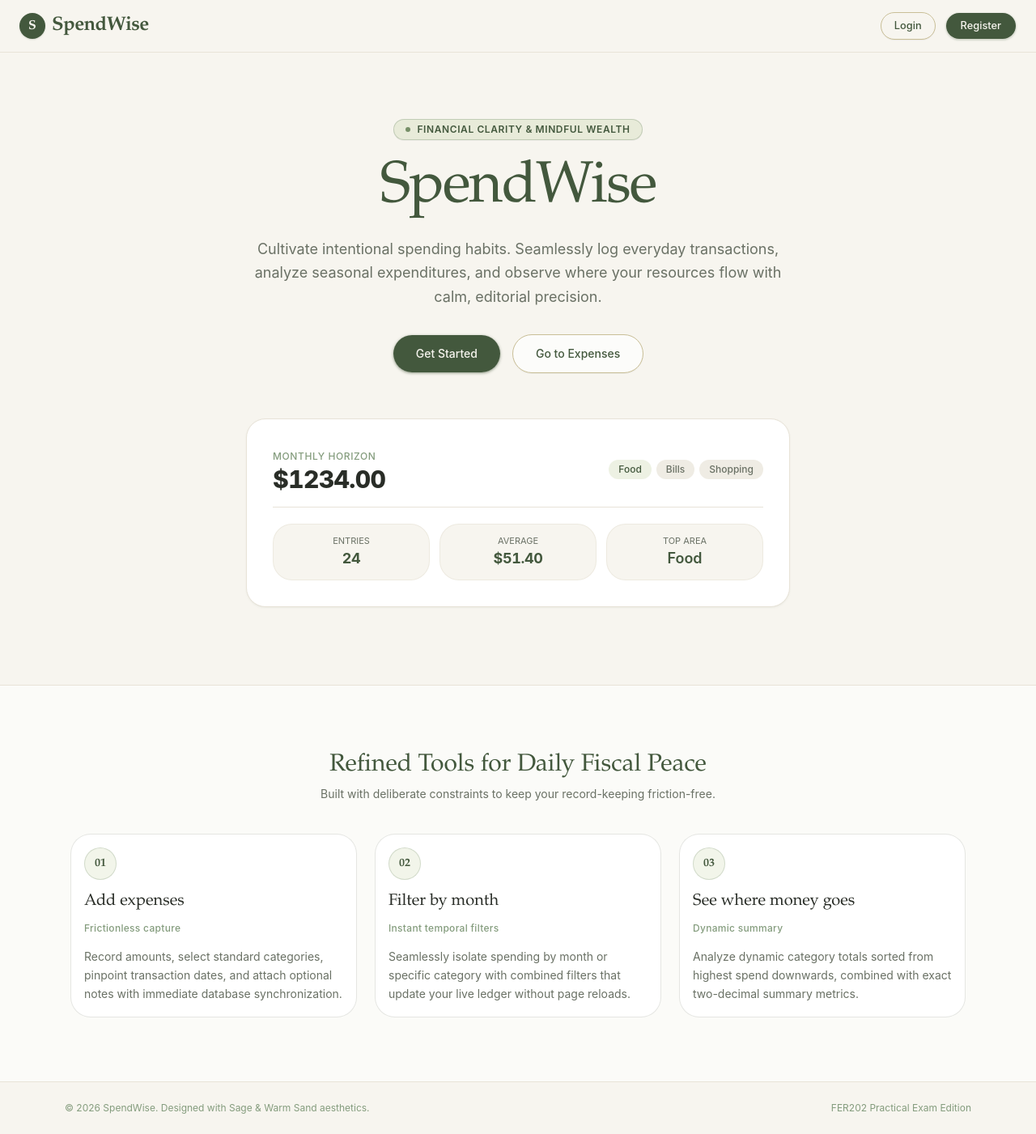
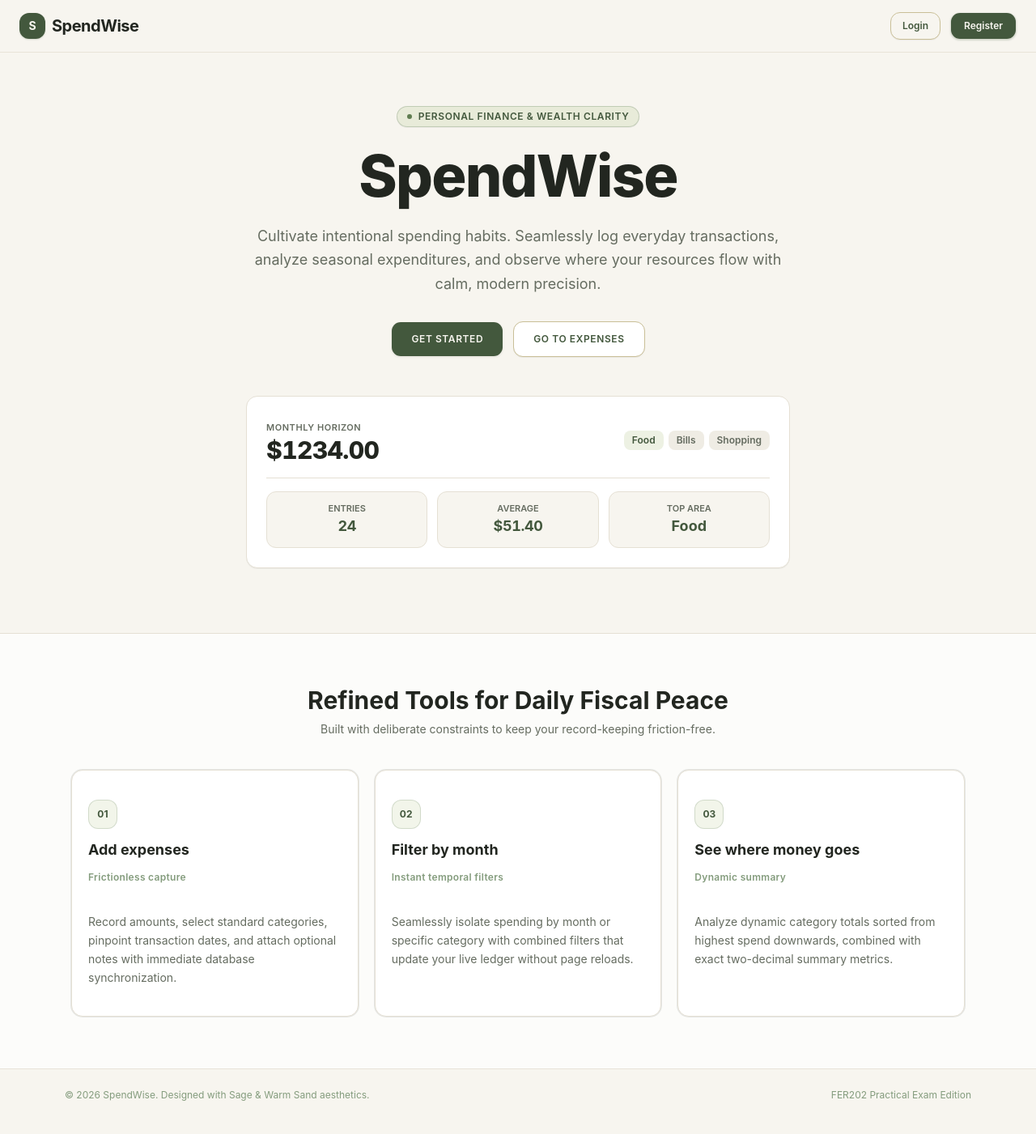
Before and after one commit to khanhlinhz2k4-max/fer202-spendwise, a Next.js app: page / in a window 1280 px wide. Shown: the whole page at 81% size. Built offline with nearby package versions, Linux system fonts and the light colour scheme; no server answers.

Commit message:
style(ui): switch to clean geometric sans typography, 12px corners and unified ledger table

```diff
--- a/app/page.tsx
+++ b/app/page.tsx
@@ -5,34 +5,34 @@ import { Button } from "@/components/ui/button";
 export default function HomePage() {
   return (
     <div className="min-h-[calc(100vh-4rem)] flex flex-col justify-between">
-      {/* Hero Section with Editorial FinTech Aesthetic */}
-      <section className="max-w-6xl mx-auto px-4 sm:px-6 pt-12 pb-16 lg:pt-20 lg:pb-24 w-full">
+      {/* Hero Section with Modern FinTech Aesthetic */}
+      <section className="max-w-6xl mx-auto px-4 sm:px-6 pt-12 pb-16 lg:pt-16 lg:pb-20 w-full">
         <div className="text-center max-w-3xl mx-auto space-y-6">
           {/* Overline Badge */}
-          <div className="inline-flex items-center gap-2 px-3.5 py-1 rounded-full bg-[#D3DCBA]/40 border border-[#849C7D]/40 text-xs font-semibold tracking-wider text-[#43583D] uppercase shadow-2xs">
-            <span className="w-1.5 h-1.5 rounded-full bg-[#607D51] animate-pulse" />
-            Financial Clarity & Mindful Wealth
+          <div className="inline-flex items-center gap-2 px-3 py-1 rounded-full bg-[#D3DCBA]/40 border border-[#849C7D]/40 text-xs font-semibold tracking-wider text-[#43583D] uppercase shadow-2xs">
+            <span className="w-1.5 h-1.5 rounded-full bg-[#607D51]" />
+            Personal Finance & Wealth Clarity
           </div>
 
           {/* Main Title - Strictly Compliant with data-testid="home-title" and exact text SpendWise */}
           <h1
             data-testid="home-title"
-            className="font-serif text-5xl sm:text-6xl lg:text-7xl font-normal tracking-tight text-[#43583D] leading-none"
+            className="text-5xl sm:text-6xl lg:text-7xl font-extrabold tracking-tight text-[#222620] leading-none"
           >
             SpendWise
           </h1>
 
           {/* Application Description */}
-          <p className="text-base sm:text-lg text-[#6A7165] max-w-2xl mx-auto font-sans leading-relaxed">
-            Cultivate intentional spending habits. Seamlessly log everyday transactions, analyze seasonal expenditures, and observe where your resources flow with calm, editorial precision.
+          <p className="text-base sm:text-lg text-[#656C60] max-w-2xl mx-auto font-sans leading-relaxed">
+            Cultivate intentional spending habits. Seamlessly log everyday transactions, analyze seasonal expenditures, and observe where your resources flow with calm, modern precision.
           </p>
 
           {/* Call to Actions */}
-          <div className="pt-2 flex flex-wrap justify-center gap-3.5">
+          <div className="pt-2 flex flex-wrap justify-center gap-3">
             <Link href="/register">
               <Button
                 size="lg"
-                className="rounded-full bg-[#43583D] hover:bg-[#607D51] text-[#F7F5EF] px-7 h-12 text-sm font-medium shadow-sm shadow-[#43583D]/25 transition-all active:scale-95"
+                className="rounded-lg bg-[#43583D] hover:bg-[#607D51] text-[#F7F5EF] px-6 h-11 text-xs font-semibold uppercase tracking-wider shadow-xs transition-all active:scale-95 cursor-pointer"
               >
                 Get Started
               </Button>
@@ -41,7 +41,7 @@ export default function HomePage() {
               <Button
                 variant="outline"
                 size="lg"
-                className="rounded-full border-[#C9BF97] bg-white/70 text-[#43583D] hover:bg-[#D3DCBA]/30 hover:border-[#607D51] px-7 h-12 text-sm font-medium transition-all active:scale-95 shadow-2xs"
+                className="rounded-lg border-[#C9BF97] bg-white text-[#43583D] hover:bg-[#D3DCBA]/30 hover:border-[#607D51] px-6 h-11 text-xs font-semibold uppercase tracking-wider transition-all active:scale-95 shadow-2xs cursor-pointer"
               >
                 Go to Expenses
               </Button>
@@ -49,88 +49,88 @@ export default function HomePage() {
           </div>
         </div>
 
-        {/* Editorial Visual Component: Tasteful Journal Preview Card */}
-        <div className="mt-14 max-w-2xl mx-auto rounded-3xl bg-white border border-[#E8E3D8] p-6 sm:p-8 shadow-sm shadow-[#43583D]/5">
-          <div className="flex items-center justify-between border-b border-[#E8E3D8] pb-4 mb-5">
+        {/* Visual Component: Modern Ledger Preview Card */}
+        <div className="mt-12 max-w-2xl mx-auto rounded-xl bg-white border border-[#E5E0D4] p-5 sm:p-6 shadow-2xs">
+          <div className="flex items-center justify-between border-b border-[#E5E0D4] pb-4 mb-4">
             <div className="space-y-0.5">
-              <span className="text-xs uppercase tracking-wider text-[#849C7D] font-medium">Monthly Horizon</span>
-              <p className="font-numeric text-3xl font-extrabold tracking-tight text-[#292D27] tabular-nums">$1234.00</p>
+              <span className="text-[11px] uppercase tracking-wider text-[#656C60] font-semibold">Monthly Horizon</span>
+              <p className="font-numeric text-3xl font-extrabold tracking-tight text-[#222620] tabular-nums">$1234.00</p>
             </div>
             <div className="flex gap-1.5">
-              <span className="px-3 py-1 rounded-full bg-[#D3DCBA]/40 text-[#43583D] text-xs font-medium">Food</span>
-              <span className="px-3 py-1 rounded-full bg-[#EFECE4] text-[#6A7165] text-xs font-medium">Bills</span>
-              <span className="px-3 py-1 rounded-full bg-[#EFECE4] text-[#6A7165] text-xs font-medium">Shopping</span>
+              <span className="px-2.5 py-1 rounded-md bg-[#D3DCBA]/40 text-[#43583D] text-xs font-semibold">Food</span>
+              <span className="px-2.5 py-1 rounded-md bg-[#EFECE4] text-[#656C60] text-xs font-semibold">Bills</span>
+              <span className="px-2.5 py-1 rounded-md bg-[#EFECE4] text-[#656C60] text-xs font-semibold">Shopping</span>
             </div>
           </div>
           <div className="grid grid-cols-3 gap-3 text-center">
-            <div className="p-3 rounded-2xl bg-[#F7F5EF] border border-[#E8E3D8]/60">
-              <span className="block text-[11px] text-[#6A7165] uppercase">Entries</span>
+            <div className="p-3 rounded-lg bg-[#F7F5EF] border border-[#E5E0D4]">
+              <span className="block text-[11px] text-[#656C60] uppercase font-semibold">Entries</span>
               <span className="text-lg font-numeric font-bold text-[#43583D] tabular-nums">24</span>
             </div>
-            <div className="p-3 rounded-2xl bg-[#F7F5EF] border border-[#E8E3D8]/60">
-              <span className="block text-[11px] text-[#6A7165] uppercase">Average</span>
+            <div className="p-3 rounded-lg bg-[#F7F5EF] border border-[#E5E0D4]">
+              <span className="block text-[11px] text-[#656C60] uppercase font-semibold">Average</span>
               <span className="text-lg font-numeric font-bold text-[#43583D] tabular-nums">$51.40</span>
             </div>
-            <div className="p-3 rounded-2xl bg-[#F7F5EF] border border-[#E8E3D8]/60">
-              <span className="block text-[11px] text-[#6A7165] uppercase">Top Area</span>
-              <span className="text-lg font-semibold text-[#43583D]">Food</span>
+            <div className="p-3 rounded-lg bg-[#F7F5EF] border border-[#E5E0D4]">
+              <span className="block text-[11px] text-[#656C60] uppercase font-semibold">Top Area</span>
+              <span className="text-lg font-bold text-[#43583D]">Food</span>
             </div>
           </div>
         </div>
       </section>
 
       {/* Feature Cards Grid Section */}
-      <section className="bg-white/60 border-t border-[#E8E3D8] py-14 lg:py-20">
+      <section className="bg-white/70 border-t border-[#E5E0D4] py-14 lg:py-16">
         <div className="max-w-6xl mx-auto px-4 sm:px-6">
           <div className="text-center max-w-xl mx-auto mb-10 space-y-2">
-            <h2 className="font-serif text-2xl sm:text-3xl text-[#43583D]">Refined Tools for Daily Fiscal Peace</h2>
-            <p className="text-sm text-[#6A7165]">Built with deliberate constraints to keep your record-keeping friction-free.</p>
+            <h2 className="text-2xl sm:text-3xl font-bold text-[#222620]">Refined Tools for Daily Fiscal Peace</h2>
+            <p className="text-sm text-[#656C60]">Built with deliberate constraints to keep your record-keeping friction-free.</p>
           </div>
 
-          <div className="grid grid-cols-1 md:grid-cols-3 gap-6">
+          <div className="grid grid-cols-1 md:grid-cols-3 gap-5">
             {/* Feature 1 */}
-            <Card className="rounded-2xl border-[#E8E3D8] bg-white hover:border-[#849C7D] transition-all hover:shadow-md hover:shadow-[#43583D]/5 group">
-              <CardHeader className="space-y-2">
-                <div className="w-10 h-10 rounded-xl bg-[#D3DCBA]/30 border border-[#849C7D]/30 flex items-center justify-center text-[#43583D] font-serif font-semibold text-sm group-hover:bg-[#43583D] group-hover:text-white transition-colors">
+            <Card className="rounded-xl border border-[#E5E0D4] bg-white hover:border-[#849C7D] transition-all hover:shadow-xs group">
+              <CardHeader className="space-y-2 p-5">
+                <div className="w-9 h-9 rounded-lg bg-[#D3DCBA]/30 border border-[#849C7D]/30 flex items-center justify-center text-[#43583D] font-bold text-xs group-hover:bg-[#43583D] group-hover:text-white transition-colors">
                   01
                 </div>
-                <CardTitle className="font-serif text-xl text-[#292D27]">Add expenses</CardTitle>
-                <CardDescription className="text-xs text-[#849C7D] font-medium tracking-wide">Frictionless capture</CardDescription>
+                <CardTitle className="text-lg font-bold text-[#222620]">Add expenses</CardTitle>
+                <CardDescription className="text-xs text-[#849C7D] font-semibold tracking-wide">Frictionless capture</CardDescription>
               </CardHeader>
-              <CardContent>
-                <p className="text-sm text-[#6A7165] leading-relaxed">
+              <CardContent className="px-5 pb-5 pt-0">
+                <p className="text-sm text-[#656C60] leading-relaxed">
                   Record amounts, select standard categories, pinpoint transaction dates, and attach optional notes with immediate database synchronization.
                 </p>
               </CardContent>
             </Card>
 
             {/* Feature 2 */}
-            <Card className="rounded-2xl border-[#E8E3D8] bg-white hover:border-[#849C7D] transition-all hover:shadow-md hover:shadow-[#43583D]/5 group">
-              <CardHeader className="space-y-2">
-                <div className="w-10 h-10 rounded-xl bg-[#D3DCBA]/30 border border-[#849C7D]/30 flex items-center justify-center text-[#43583D] font-serif font-semibold text-sm group-hover:bg-[#43583D] group-hover:text-white transition-colors">
+            <Card className="rounded-xl border border-[#E5E0D4] bg-white hover:border-[#849C7D] transition-all hover:shadow-xs group">
+              <CardHeader className="space-y-2 p-5">
+                <div className="w-9 h-9 rounded-lg bg-[#D3DCBA]/30 border border-[#849C7D]/30 flex items-center justify-center text-[#43583D] font-bold text-xs group-hover:bg-[#43583D] group-hover:text-white transition-colors">
                   02
                 </div>
-                <CardTitle className="font-serif text-xl text-[#292D27]">Filter by month</CardTitle>
-                <CardDescription className="text-xs text-[#849C7D] font-medium tracking-wide">Instant temporal filters</CardDescription>
+                <CardTitle className="text-lg font-bold text-[#222620]">Filter by month</CardTitle>
+                <CardDescription className="text-xs text-[#849C7D] font-semibold tracking-wide">Instant temporal filters</CardDescription>
               </CardHeader>
-              <CardContent>
-                <p className="text-sm text-[#6A7165] leading-relaxed">
+              <CardContent className="px-5 pb-5 pt-0">
+                <p className="text-sm text-[#656C60] leading-relaxed">
                   Seamlessly isolate spending by month or specific category with combined filters that update your live ledger without page reloads.
                 </p>
               </CardContent>
             </Card>
 
             {/* Feature 3 */}
-            <Card className="rounded-2xl border-[#E8E3D8] bg-white hover:border-[#849C7D] transition-all hover:shadow-md hover:shadow-[#43583D]/5 group">
-              <CardHeader className="space-y-2">
-                <div className="w-10 h-10 rounded-xl bg-[#D3DCBA]/30 border border-[#849C7D]/30 flex items-center justify-center text-[#43583D] font-serif font-semibold text-sm group-hover:bg-[#43583D] group-hover:text-white transition-colors">
+            <Card className="rounded-xl border border-[#E5E0D4] bg-white hover:border-[#849C7D] transition-all hover:shadow-xs group">
+              <CardHeader className="space-y-2 p-5">
+                <div className="w-9 h-9 rounded-lg bg-[#D3DCBA]/30 border border-[#849C7D]/30 flex items-center justify-center text-[#43583D] font-bold text-xs group-hover:bg-[#43583D] group-hover:text-white transition-colors">
                   03
                 </div>
-                <CardTitle className="font-serif text-xl text-[#292D27]">See where money goes</CardTitle>
-                <CardDescription className="text-xs text-[#849C7D] font-medium tracking-wide">Dynamic summary</CardDescription>
+                <CardTitle className="text-lg font-bold text-[#222620]">See where money goes</CardTitle>
+                <CardDescription className="text-xs text-[#849C7D] font-semibold tracking-wide">Dynamic summary</CardDescription>
               </CardHeader>
-              <CardContent>
-                <p className="text-sm text-[#6A7165] leading-relaxed">
+              <CardContent className="px-5 pb-5 pt-0">
+                <p className="text-sm text-[#656C60] leading-relaxed">
                   Analyze dynamic category totals sorted from highest spend downwards, combined with exact two-decimal summary metrics.
                 </p>
               </CardContent>
--- a/components/Header.tsx
+++ b/components/Header.tsx
@@ -17,15 +17,15 @@ export function Header() {
   return (
     <header className="sticky top-0 z-50 backdrop-blur-md bg-[#F7F5EF]/85 border-b border-[#E8E3D8] transition-all">
       <div className="max-w-7xl mx-auto px-4 sm:px-6 h-16 flex items-center justify-between gap-4">
-        {/* Brand Logo with Editorial Serif & Sage Identity */}
+        {/* Brand Logo with Modern Fintech Identity */}
         <Link
           href="/"
           className="flex items-center gap-2 group transition-transform active:scale-95"
         >
-          <span className="w-8 h-8 rounded-full bg-[#43583D] flex items-center justify-center text-[#F7F5EF] font-serif font-bold text-base shadow-xs shadow-[#43583D]/20 group-hover:bg-[#607D51] transition-colors">
+          <span className="w-8 h-8 rounded-lg bg-[#43583D] flex items-center justify-center text-[#F7F5EF] font-bold text-sm shadow-xs shadow-[#43583D]/20 group-hover:bg-[#607D51] transition-colors">
             S
           </span>
-          <span className="font-serif font-semibold text-2xl tracking-tight text-[#43583D] group-hover:text-[#607D51] transition-colors">
+          <span className="font-bold text-xl tracking-tight text-[#222620] group-hover:text-[#43583D] transition-colors">
             SpendWise
           </span>
         </Link>
@@ -35,7 +35,7 @@ export function Header() {
           {user ? (
             <>
               {/* User Email Pill Badge */}
-              <div className="hidden xs:flex items-center gap-1.5 px-3 py-1 rounded-full bg-[#D3DCBA]/35 border border-[#849C7D]/30 text-xs font-medium text-[#43583D] shadow-xs">
+              <div className="hidden xs:flex items-center gap-1.5 px-3 py-1 rounded-md bg-[#D3DCBA]/35 border border-[#849C7D]/30 text-xs font-semibold text-[#43583D]">
                 <span className="w-1.5 h-1.5 rounded-full bg-[#607D51]" />
                 <span
                   data-testid="user-email"
@@ -50,7 +50,7 @@ export function Header() {
                 <Button
                   variant="outline"
                   size="sm"
-                  className="rounded-full border-[#C9BF97] text-[#43583D] hover:bg-[#D3DCBA]/30 hover:border-[#607D51] transition-all px-4 h-8.5 font-medium shadow-2xs"
+                  className="rounded-lg border-[#C9BF97] text-[#43583D] hover:bg-[#D3DCBA]/30 hover:border-[#607D51] transition-all px-3.5 h-8.5 font-semibold text-xs shadow-2xs"
                 >
                   Expenses
                 </Button>
@@ -62,7 +62,7 @@ export function Header() {
                 variant="destructive"
                 size="sm"
                 onClick={handleLogout}
-                className="rounded-full bg-[#B97865] hover:bg-[#A66755] text-white transition-all px-4 h-8.5 font-medium shadow-2xs cursor-pointer"
+                className="rounded-lg bg-[#B97865] hover:bg-[#A66755] text-white transition-all px-3.5 h-8.5 font-semibold text-xs shadow-2xs cursor-pointer"
               >
                 Logout
               </Button>
@@ -74,7 +74,7 @@ export function Header() {
                 <Button
                   variant="outline"
                   size="sm"
-                  className="rounded-full border-[#C9BF97] text-[#43583D] hover:bg-[#D3DCBA]/30 hover:border-[#607D51] transition-all px-4 h-8.5 font-medium shadow-2xs"
+                  className="rounded-lg border-[#C9BF97] text-[#43583D] hover:bg-[#D3DCBA]/30 hover:border-[#607D51] transition-all px-3.5 h-8.5 font-semibold text-xs shadow-2xs"
                 >
                   Login
                 </Button>
@@ -84,7 +84,7 @@ export function Header() {
               <Link href="/register" data-testid="btn-register">
                 <Button
                   size="sm"
-                  className="rounded-full bg-[#43583D] hover:bg-[#607D51] text-[#F7F5EF] transition-all px-4.5 h-8.5 font-medium shadow-xs shadow-[#43583D]/20"
+                  className="rounded-lg bg-[#43583D] hover:bg-[#607D51] text-[#F7F5EF] transition-all px-4 h-8.5 font-semibold text-xs shadow-xs shadow-[#43583D]/20"
                 >
                   Register
                 </Button>
```
Also changed, not shown: app/expenses/page.tsx (+78 -76 lines), app/globals.css (+7 -7 lines), app/login/page.tsx (+16 -16 lines), app/register/page.tsx (+21 -21 lines).
